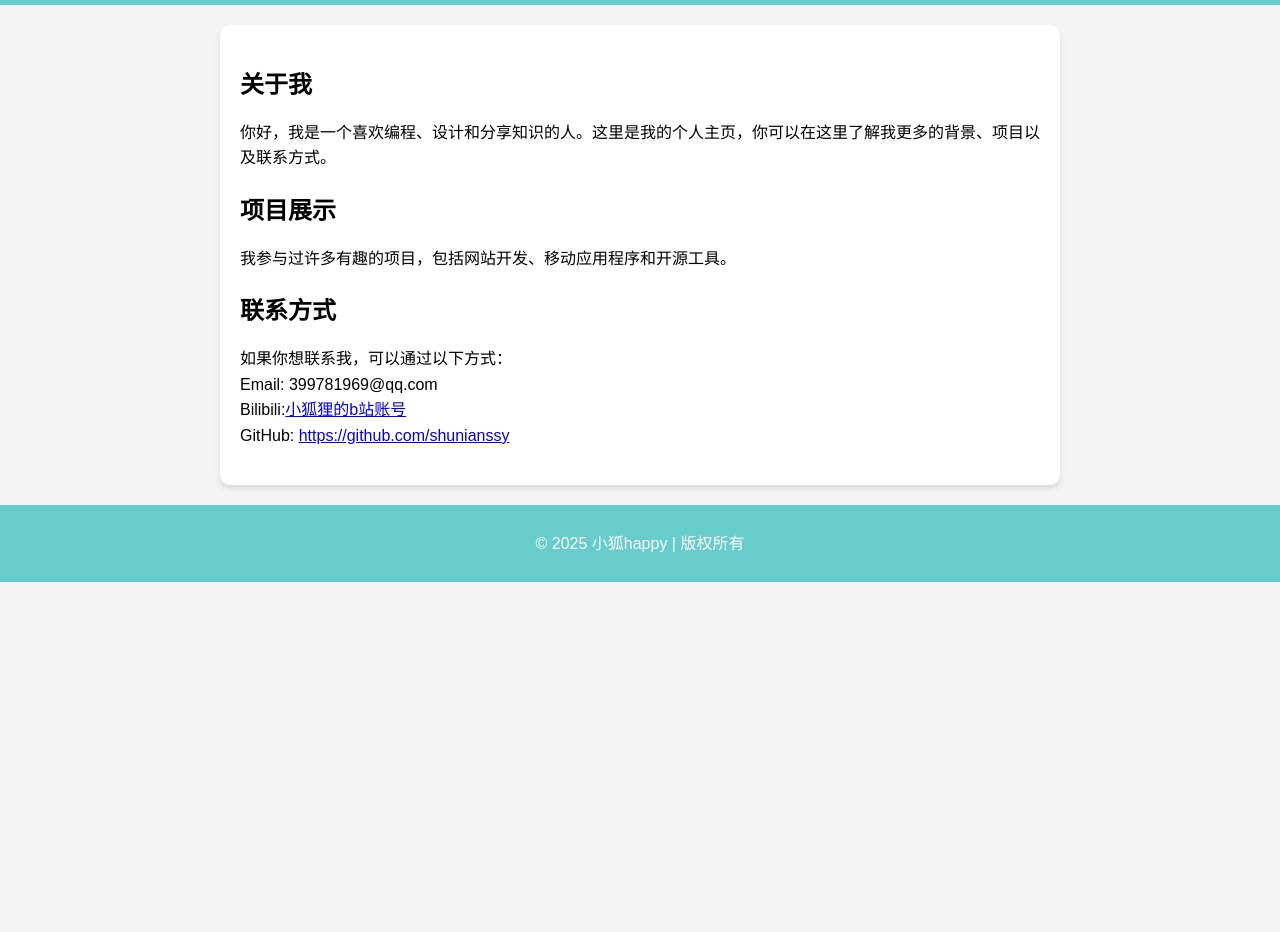
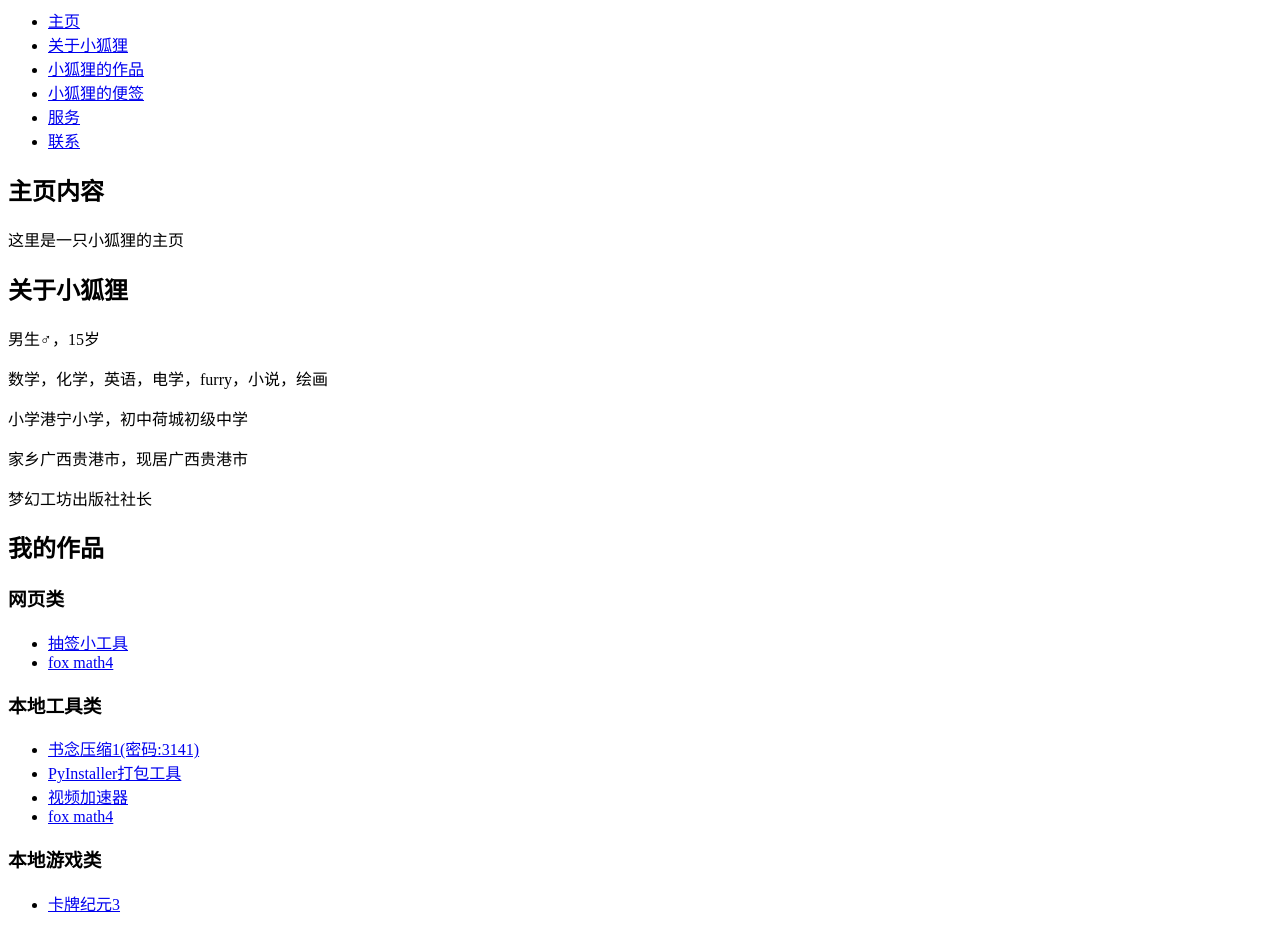
Before and after one commit to shunianssy/tool, a plain HTML site: page index.html in a window 1280 px wide. Shown: the part 81-1013 px from the top of the page. Before the commit the page ends 800 px from the top, so only its background shows below. Drawn offline with Linux system fonts and the light colour scheme.

Commit message:
Update index.html

```diff
--- a/index.html
+++ b/index.html
@@ -3,66 +3,89 @@
 <head>
     <meta charset="UTF-8">
     <meta name="viewport" content="width=device-width, initial-scale=1.0">
-    <meta http-equiv="X-UA-Compatible" content="ie=edge">
-    <title>小狐happy</title>
-    <style>
-        body {
-            font-family: Arial, sans-serif;
-            background-color: #f4f4f4;
-            margin: 0;
-            padding: 0;
-        }
-        header {
-            background-color: #66CCCC;
-            color: white;
-            text-align: center;
-            padding: 20px 0;
-        }
-        .container {
-            max-width: 800px;
-            margin: 20px auto;
-            padding: 20px;
-            background-color: white;
-            border-radius: 10px;
-            box-shadow: 0 4px 6px rgba(0, 0, 0, 0.1);
-        }
-        h1 {
-            margin: 0;
-        }
-        p {
-            line-height: 1.6;
-        }
-        footer {
-            text-align: center;
-            padding: 10px;
-            background-color: #66CCCC;
-            color: white;
-        }
-    </style>
+    <title>吾家小狐的小站</title>
 </head>
 <body>
-
     <header>
-        <h1>欢迎来到小狐happy的个人中心</h1>
+        <h1>欢迎来到我的网站</h1>
     </header>
 
-    <div class="container">
-        <h2>关于我</h2>
-        <p>你好，我是一个喜欢编程、设计和分享知识的人。这里是我的个人主页，你可以在这里了解我更多的背景、项目以及联系方式。</p>
+    <nav>
+        <ul>
+            <li><a href="#home">主页</a></li>
+            <li><a href="#about">关于小狐狸</a></li>
+            <li><a href="#zuop">小狐狸的作品</a></li>
+            <li><a href="#saying">小狐狸的便签</a></li>
+            <li><a href="#services">服务</a></li>
+            <li><a href="#contact">联系</a></li>
+        </ul>
+    </nav>
 
-        <h2>项目展示</h2>
-        <p>我参与过许多有趣的项目，包括网站开发、移动应用程序和开源工具。</p>
+    <section id="home">
+        <h2>主页内容</h2>
+        <p>这里是一只小狐狸的主页</p>
+    </section>
 
-        <h2>联系方式</h2>
-        <p>如果你想联系我，可以通过以下方式：<br>
-        Email: 399781969@qq.com<br>
-        Bilibili:<a href="https://m.bilibili.com/space/3493133419546943" target="_black">小狐狸的b站账号</a><br>
-        GitHub: <a href="https://github.com/shunianssy" target="_blank">https://github.com/shunianssy</a></p>
-    </div>
+    <section id="about">
+        <h2>关于小狐狸</h2>
+        <p>男生♂，15岁</p>
+        <p>数学，化学，英语，电学，furry，小说，绘画</p>
+        <p>小学港宁小学，初中荷城初级中学</p>
+        <p>家乡广西贵港市，现居广西贵港市</p>
+        <p>梦幻工坊出版社社长</p>
+    </section>
+
+    <section id="zuop">
+        <h2>我的作品</h2>
+        <h3>网页类</h3>
+        <ul>
+            <li><a href="https://shunianssy.github.io/Dreamworkshop.github.io/couqian.html">抽签小工具</a></li>
+            <li><a href="https://gp0.saobby.com/i/nikoakckld9zcxau">fox math4</a></li>
+        </ul>
+        <h3>本地工具类</h3>
+        <ul>
+            <li><a href="https://shunianssy.lanzn.com/i10yW1rl1kkb">书念压缩1(密码:3141)</a></li>
+            <li><a href="https://shunianssy.lanzn.com/iPNny1kz1g3c">PyInstaller打包工具</a></li>
+            <li><a href="https://shunianssy.lanzn.com/ifFxY15msc2b">视频加速器</a></li>
+            <li><a href="https://shunianssy.lanzn.com/ijKxE2fypxpa">fox math4</a></li>
+        </ul>
+        <h3>本地游戏类</h3>
+        <ul>
+            <li><a href="https://shunianssy.lanzn.com/iz8SM2fypxgb">卡牌纪元3</a></li>
+        </ul>
+    </section>
+
+    <section id="saying">
+        <h2>小狐狸的便签</h2>
+        <p>我正常情况下还是非常诚实的人的，是什么就说什么，除非你是让我非常讨厌的人</p>
+        <p>不喜欢一大堆抽象的烂梗，只喜欢我家哥哥</p>
+        <p>正常情况下我是不会使用css的，如果你看到我用了，那就是用AI了，当然，我是现在开始学的</p>
+        <p></p>
+    </section>
+
+    <section id="services">
+        <h2>服务</h2>
+        <p>关于梦幻工坊出版社所有网站应用所使用的广告都是我进行管理的，现在进行广告招商，每元投放12次横幅广告，有意向的联系我</p>
+        <p style="color:red">在广告投放中书念集团和提供服务器的阳毅工作室可以免费投放每月1000次</p>
+    </section>
+
+    <section id="contact">
+        <h2>小狐狸的社交账号</h2>
+        <a style="color:black" href="https://m.bilibili.com/space/3493133419546943">bilbil</a>
+        <a style="color:black" href="https://www.luogu.com.cn/user/1044250">洛谷</a>
+        <a style="color:black" href="https://shequ.codemao.cn/mobile/user/1861078241">编程猫</a>
+        <a style="color:black" href="https://www.40code.com/#page=user&id=2117">40code</a>
+        <a style="color:black" href="https://gitblock.cn/Users/1253406#">稽木世界</a>
+        <a style="color:black" href="https://codingclip.com/user/1730">别针社区</a>
+        <a style="color:black" href="https://www.scratch-cn.cn/user/project?comid=62de2183eb4cb719842e8452">scratch中社</a>
+        <a style="color:black" href="https://m-world.xiaomawang.com/main/person/3239558">小码王</a>
+        <h2>如何联系小狐狸</h2>
+        <p>QQ:399781969</p>
+        <p style="color:red">注意:有且只有QQ可以与我进行商业合作，且合作内容必须为正常</p>
+    </section>
 
     <footer>
-        <p>&copy; 2025 小狐happy | 版权所有</p>
+        <p>© 2025 小狐狸书念-网站版权所有</p>
     </footer>
-
 </body>
 </html>
```
